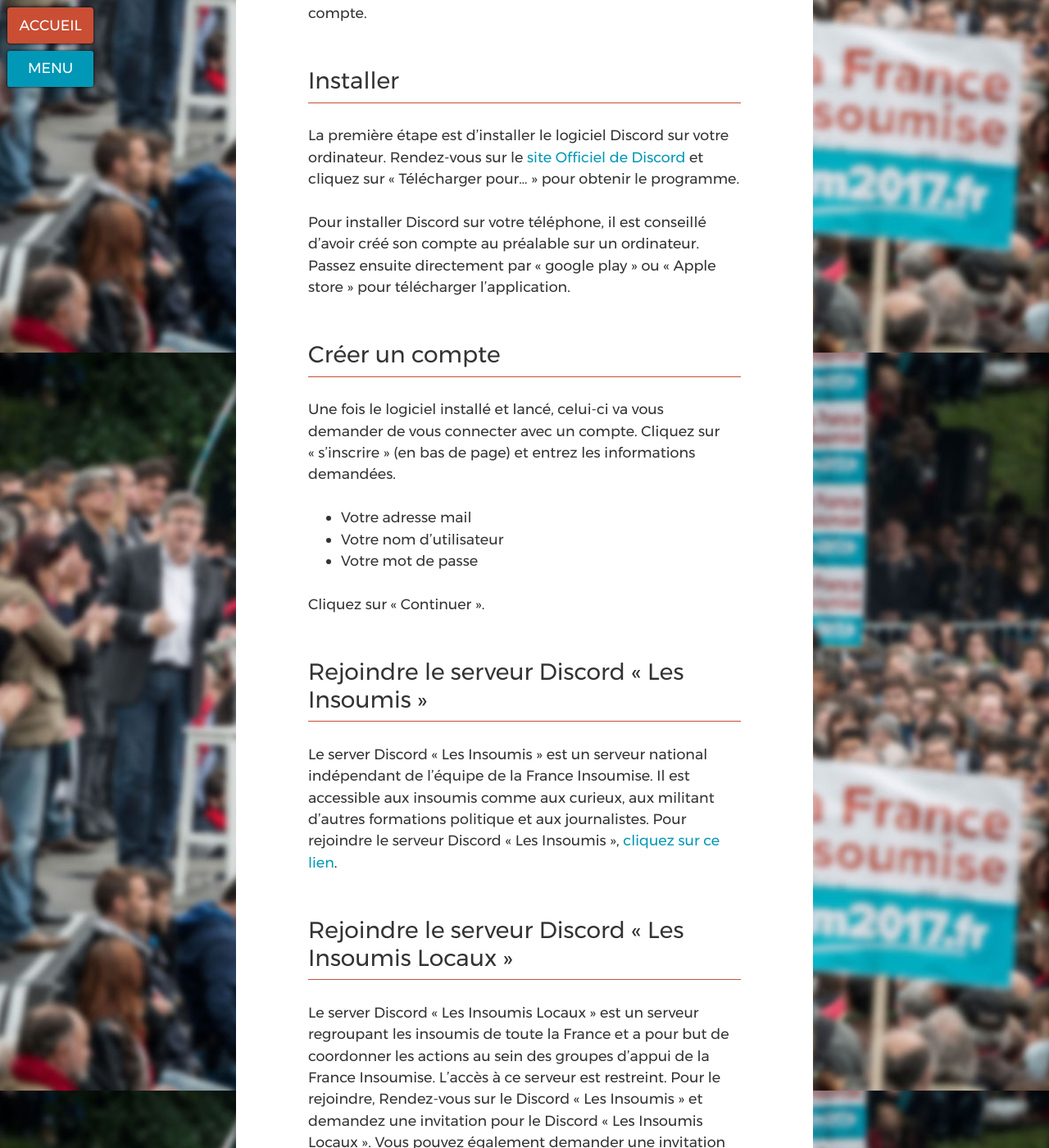
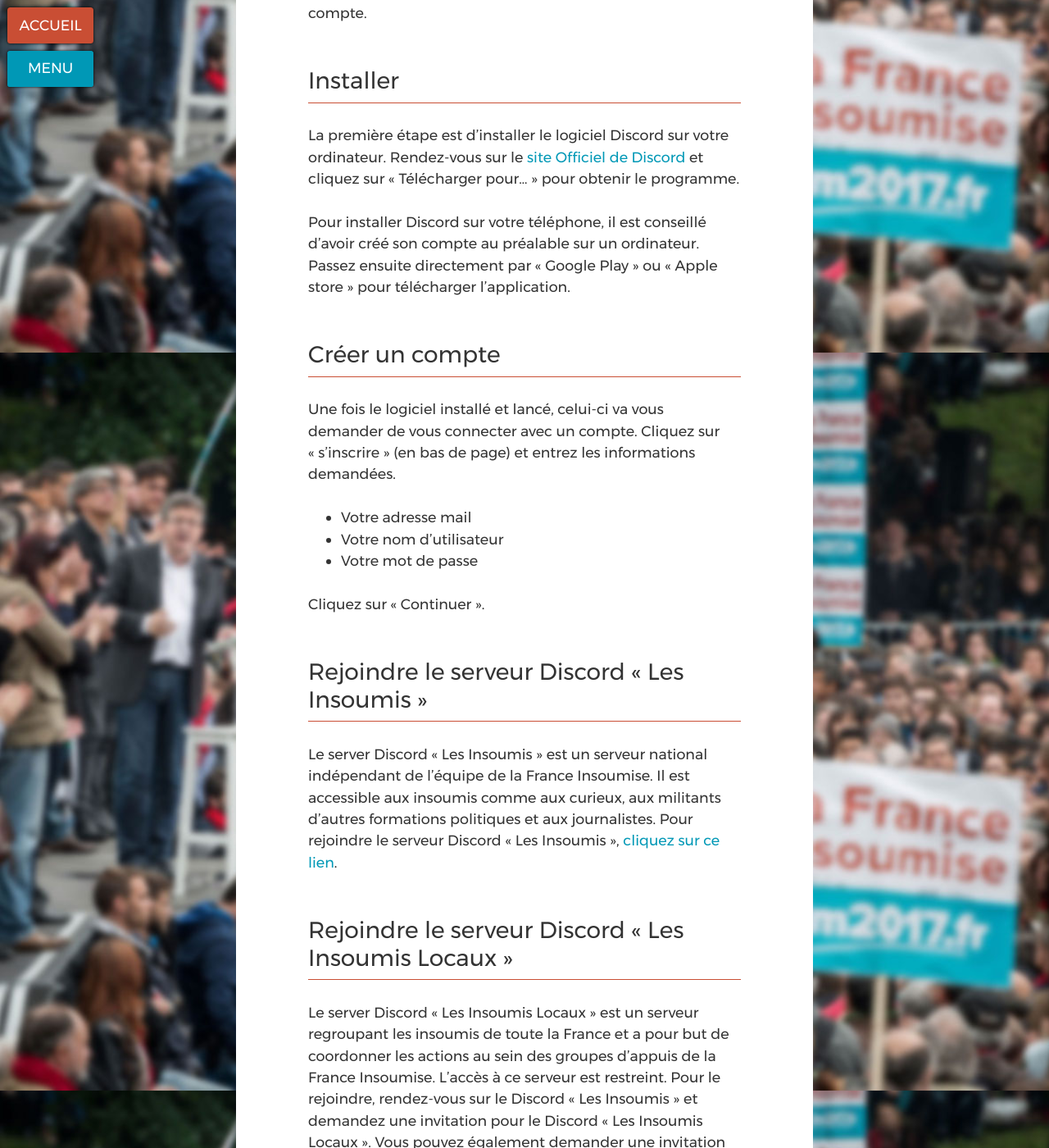
Before and after one commit to ryuran/kitcampagne.fi, a Jekyll site: the page built from _cat_discord/discord.md, in a window 1280 px wide and 1400 px high, scrolled down 470 px. Shown: the whole window at 82% size. Built offline with Jekyll 4.4.1, drawn with Linux system fonts in a browser that asks for light colours; some of the changed text lies outside the part shown.

Commit message:
Corrections

```diff
--- a/_cat_discord/discord.md
+++ b/_cat_discord/discord.md
@@ -6,7 +6,7 @@
 sortinglabel: discord-l1
 ---
 
-## Qu’est ce que Discord ?
+## Qu’est-ce que Discord ?
 
 Discord est un service de messagerie instantanée et de communication vocale comparable à Skype.
 
@@ -16,7 +16,7 @@
 
 La première étape est d’installer le logiciel Discord sur votre ordinateur. Rendez-vous sur le [site Officiel de Discord](https://discordapp.com/) et cliquez sur « Télécharger pour… » pour obtenir le programme.
 
-Pour installer Discord sur votre téléphone, il est conseillé d’avoir créé son compte au préalable sur un ordinateur. Passez ensuite directement par « google play » ou « Apple store » pour télécharger l’application.
+Pour installer Discord sur votre téléphone, il est conseillé d’avoir créé son compte au préalable sur un ordinateur. Passez ensuite directement par « Google Play » ou « Apple store » pour télécharger l’application.
 
 ## Créer un compte
 
@@ -29,11 +29,11 @@
 
 ## Rejoindre le serveur Discord « Les Insoumis »
 
-Le server Discord « Les Insoumis » est un serveur national indépendant de l'équipe de la France Insoumise. Il est accessible aux insoumis comme aux curieux, aux militant d’autres formations politique et aux journalistes. Pour rejoindre le serveur Discord « Les Insoumis », [cliquez sur ce lien](https://discord.gg/JQGdHpj).
+Le server Discord « Les Insoumis » est un serveur national indépendant de l'équipe de la France Insoumise. Il est accessible aux insoumis comme aux curieux, aux militants d’autres formations politiques et aux journalistes. Pour rejoindre le serveur Discord « Les Insoumis », [cliquez sur ce lien](https://discord.gg/JQGdHpj).
 
 ## Rejoindre le serveur Discord « Les Insoumis Locaux »
 
-Le server Discord « Les Insoumis Locaux » est un serveur regroupant les insoumis de toute la France et a pour but de coordonner les actions au sein des groupes d’appui de la France Insoumise. L'accès à ce serveur est restreint. Pour le rejoindre, Rendez-vous sur le Discord « Les Insoumis » et demandez une invitation pour le Discord « Les Insoumis Locaux ». Vous pouvez également demander une invitation au sein de votre groupe d’appui.
+Le server Discord « Les Insoumis Locaux » est un serveur regroupant les insoumis de toute la France et a pour but de coordonner les actions au sein des groupes d’appuis de la France Insoumise. L'accès à ce serveur est restreint. Pour le rejoindre, rendez-vous sur le Discord « Les Insoumis » et demandez une invitation pour le Discord « Les Insoumis Locaux ». Vous pouvez également demander une invitation au sein de votre groupe d’appui.
 
 ## Utilisation de Discord
 
```
Also changed, not shown: other parts of _cat_discord/discord.md (+1 -1 lines).
